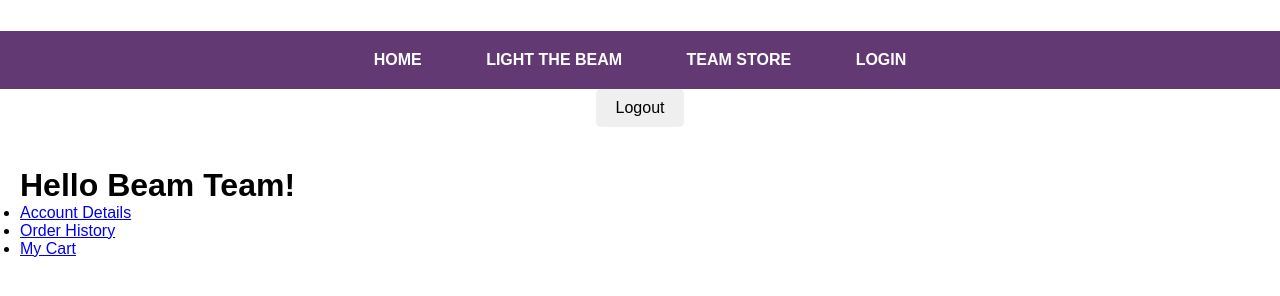
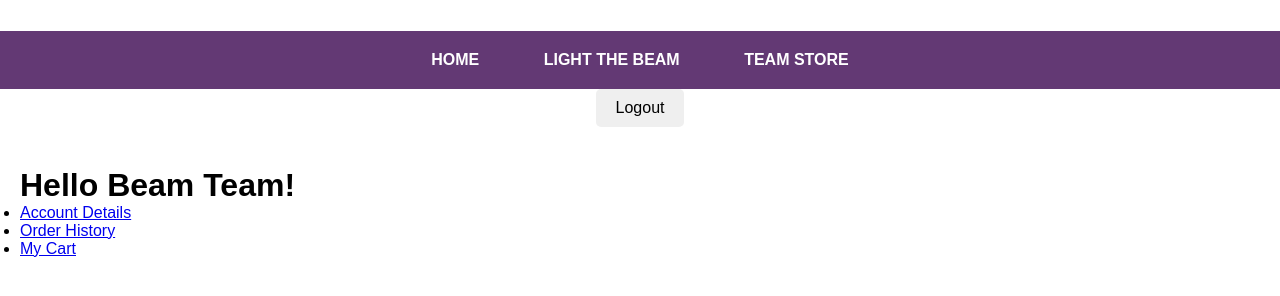
Before and after one commit to ShivnilReddy/ecommerce-website, a plain HTML site: page profile.html in a window 1280 px wide. Shown: the part 204-500 px from the top of the page. Drawn offline with Linux system fonts and the light colour scheme.

Commit message:
Update profile.html

```diff
--- a/profile.html
+++ b/profile.html
@@ -12,7 +12,7 @@
             <li><a href="index.html" class="menu-item">HOME</a></li>
             <li><a href="#" class="menu-item">LIGHT THE BEAM</a></li>
             <li><a href="store.html" class="menu-item">TEAM STORE</a></li>
-            <li><a href="login.html" class="menu-item">LOGIN</a></li>
+
         </ul>
         <button id="logout-button">Logout</button>
     </nav>
```
